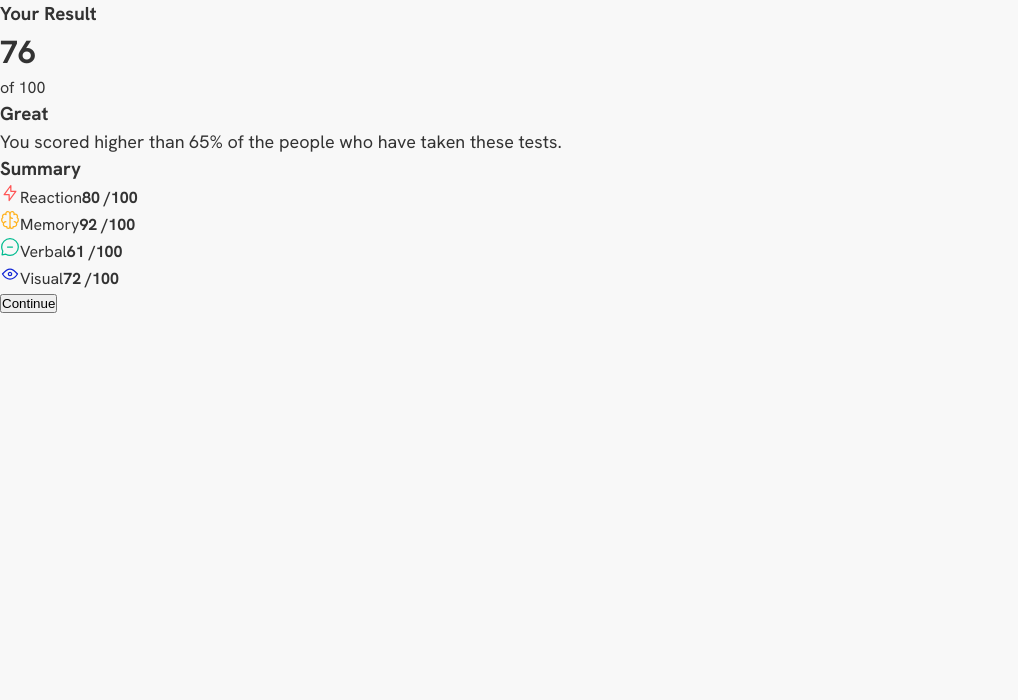
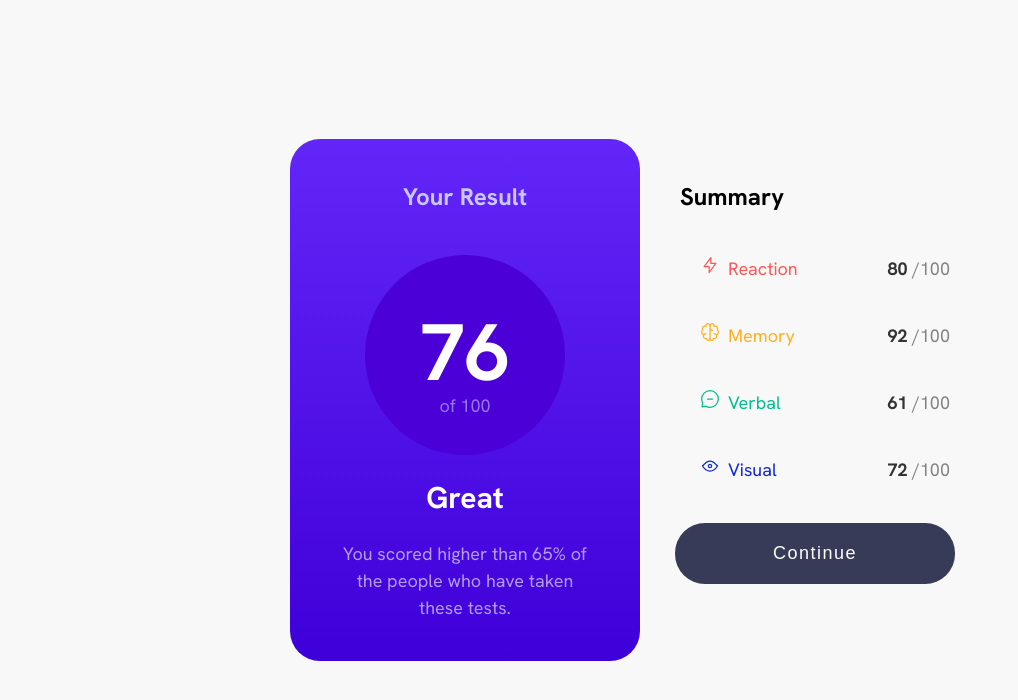
Before and after one commit to Wali1209/results-summary-component-main, a React (Vite) app: page / in a window 1280 px wide. Shown: the top 700 px of the page, without its empty margins (0-1018 px from the left). Built offline with nearby package versions, Linux system fonts and the light colour scheme.

Commit message:
Styling applied to Stucture!

```diff
--- a/src/Components/ResultSummaryComponent.tsx
+++ b/src/Components/ResultSummaryComponent.tsx
@@ -1,3 +1,8 @@
+import { Container } from "./Styles/ResultSummaryComponent.styled";
+import { Section1 } from "./Styles/ResultSummaryComponent.styled";
+import { Section2 } from "./Styles/ResultSummaryComponent.styled";
+import { SummaryList } from "./Styles/ResultSummaryComponent.styled";
+
 import data from "../../data.json";
 export function ResultSummaryComponent() {
   const calculateScore = () => {
@@ -10,20 +15,21 @@ export function ResultSummaryComponent() {
 
   const summary = (index: number) => {
     return (
-      <div>
+      <>
         <img src={data[index].icon} alt="" />
         <span>{data[index].category}</span>
         <b>
           {data[index].score} <span>/100</span>
         </b>
-      </div>
+      </>
     );
   };
 
   return (
+    <Container>
       <div>
+        <Section1>
           {/* // Result */}
-      <div>
           <h3>Your Result</h3>
           <div>
             <h1>{calculateScore()}</h1>
@@ -33,19 +39,22 @@ export function ResultSummaryComponent() {
           <p>
             You scored higher than 65% of the people who have taken these tests.
           </p>
-      </div>
+        </Section1>
 
+        <Section2>
           {/* //Summary */}
+          <h3>Summary</h3>
           <div>
-        <h3>Summary</h3>
-        {summary(0)}
-        {summary(1)}
-        {summary(2)}
-        {summary(3)}
-      </div>
+            <SummaryList color="hsl(0, 100%, 67%)">{summary(0)}</SummaryList>
+            <SummaryList color="hsl(39, 100%, 56%)">{summary(1)}</SummaryList>
+            <SummaryList color="hsl(166, 100%, 37%)">{summary(2)}</SummaryList>
+            <SummaryList color="hsl(234, 85%, 45%)">{summary(3)}</SummaryList>
 
             {/* Continue Button */}
             <button>Continue</button>
           </div>
+        </Section2>
+      </div>
+    </Container>
   );
 }
--- a/src/Components/Styles/ResultSummaryComponent.styled.tsx
+++ b/src/Components/Styles/ResultSummaryComponent.styled.tsx
@@ -0,0 +1,119 @@
+import styled from "styled-components";
+
+interface ListProps {
+  color: string;
+}
+export const Container = styled.div`
+  display: flex;
+  align-items: center;
+  justify-content: center;
+
+  width: 100%;
+  height: 100vh;
+
+  > div {
+    width: 700px;
+    min-height: 500px;
+    display: flex;
+    justify-content: stretch;
+  }
+`;
+
+export const Section1 = styled.section`
+  width: 50%;
+  height: 100%;
+  text-align: center;
+  background: linear-gradient(to top, #3e00d8, #6326f8);
+
+  border-radius: 30px;
+  h3:first-child {
+    color: hsl(241, 100%, 89%);
+    font-size: 1.5rem;
+    font-weight: 700;
+    margin: 40px 0;
+  }
+  div {
+    width: 200px;
+    height: 200px;
+    margin: auto;
+    background: #4a00d7;
+    border-radius: 50%;
+    display: flex;
+    flex-direction: column;
+    align-items: center;
+    justify-content: center;
+
+    h1 {
+      font-size: 5rem;
+      color: hsl(0, 0%, 100%);
+    }
+    span {
+      font-size: 18px;
+      color: hsl(241, 100%, 89%);
+      opacity: 0.6;
+      margin-top: -20px;
+    }
+  }
+  div + h3 {
+    font-size: 30px;
+    color: hsl(0, 0%, 100%);
+    margin: 20px 0;
+  }
+  p {
+    font-size: 18px;
+    opacity: 0.6;
+    text-align: center;
+    width: 250px;
+    color: white;
+    margin: 15px auto 40px auto;
+    text-align: center;
+  }
+`;
+
+export const Section2 = styled.section`
+  width: 50%;
+  height: 100%;
+
+  h3 {
+    color: #000;
+    font-size: 1.5rem;
+    font-weight: 700;
+    margin: 40px;
+  }
+  > div {
+    width: 80%;
+    height: 100%;
+    margin: 0 auto;
+  }
+  button {
+    width: 100%;
+    border: none;
+    background-color: #373b58;
+    /* background: linear-gradient(to top, #3e00d8, #6326f8); */
+    color: #fff;
+    font-size: 18px;
+    letter-spacing: 1.5px;
+    padding: 20px 0;
+    border-radius: 30px;
+  }
+`;
+
+export const SummaryList = styled.div<ListProps>`
+  width: 100%;
+  margin: 40px 25px;
+  font-size: 18px;
+  position: relative;
+
+  > span {
+    margin-left: 8px;
+    color: ${(Props) => Props.color};
+  }
+  b {
+    position: absolute;
+    right: 30px;
+    span {
+      font-weight: 400;
+      opacity: 0.6;
+    }
+  }
+`;
```
Lines whose indentation alone changed are shown as unchanged.
